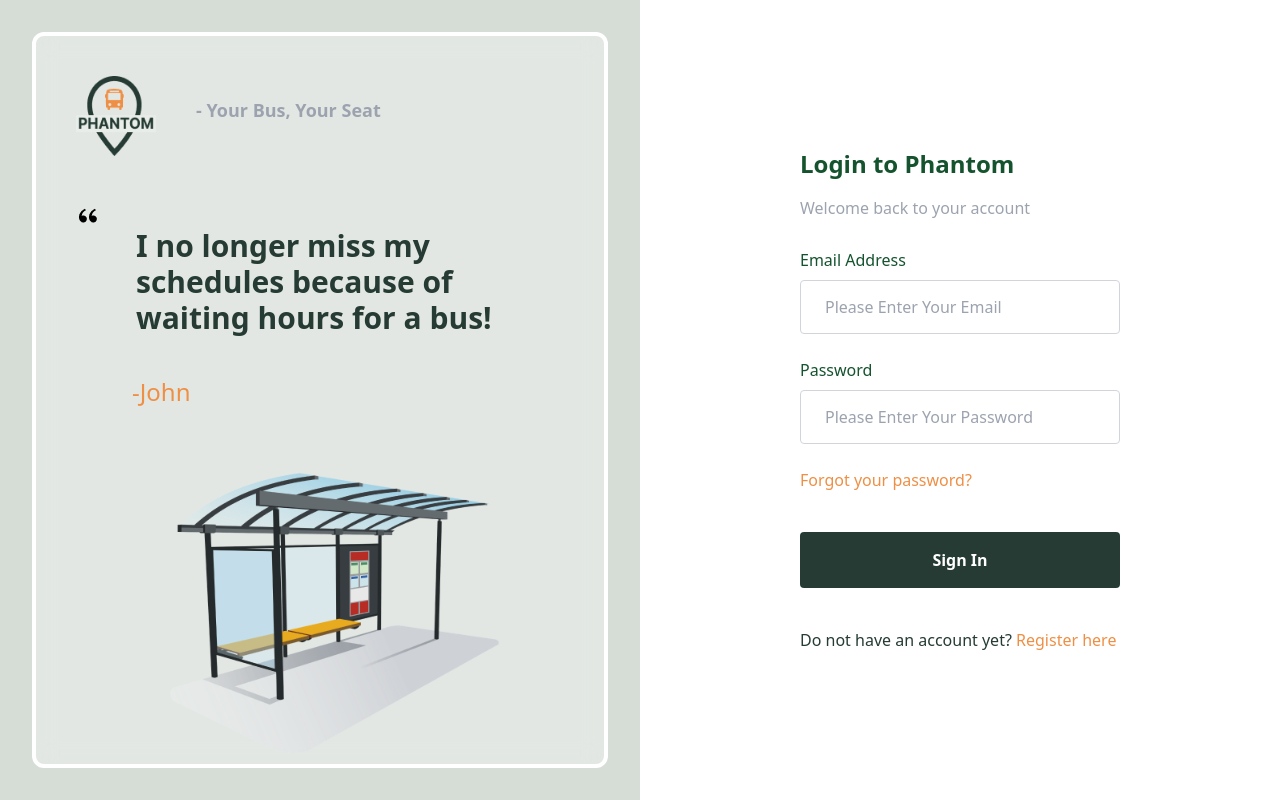
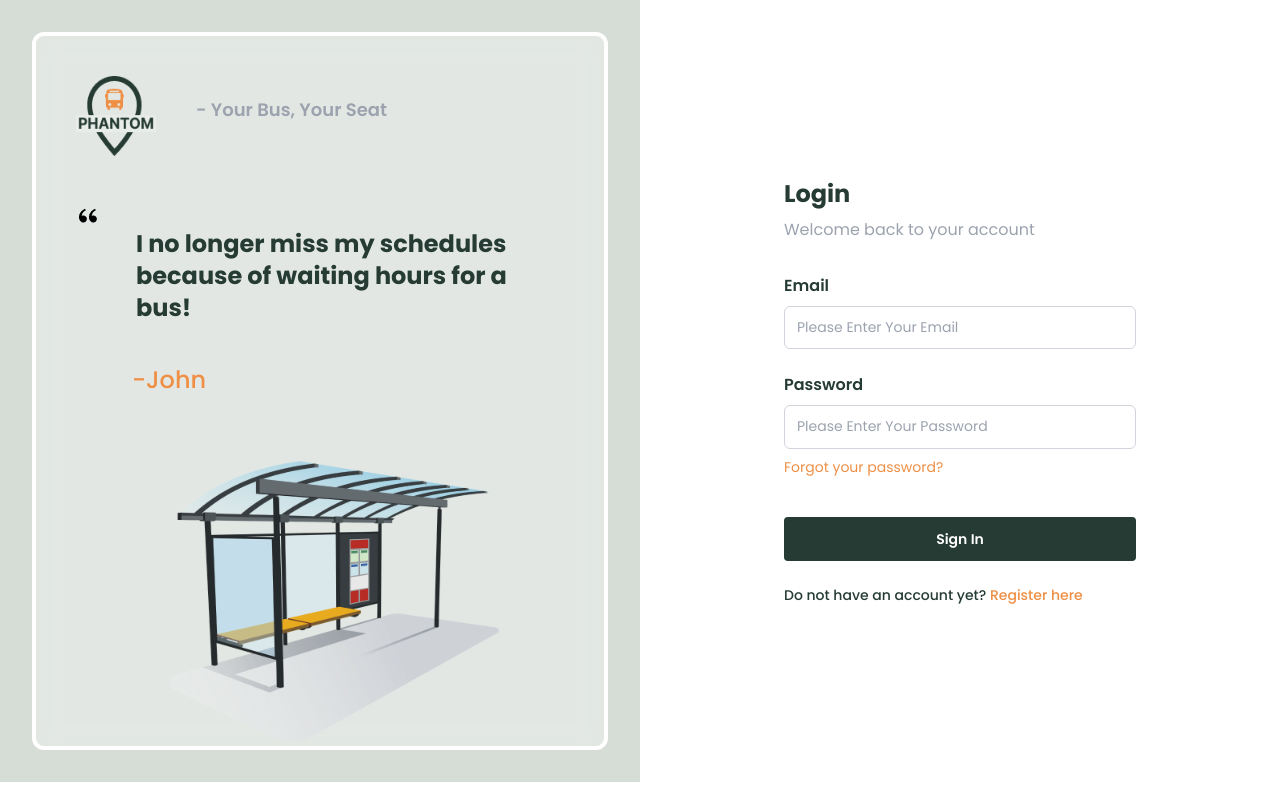
Before and after one commit to atlp-rwanda/rca-phantom-team2-fe, a React (Vite) app: page /signin in a window 1280 px wide. Built offline with nearby package versions, Linux system fonts and the light colour scheme.

Commit message:
feat(signIn): adjust styles

```diff
--- a/src/pages/SignIn.tsx
+++ b/src/pages/SignIn.tsx
@@ -1,83 +1,96 @@
-import { useState } from 'react'
-import { Field, Form, Formik, ErrorMessage } from 'formik';
-import * as Yup from 'yup';
-import { useDispatch } from 'react-redux';
-import { login } from '../store/authApi';
-import { Oval } from 'react-loader-spinner';
-import { useNavigate } from 'react-router';
+import { useState } from "react";
+import { Field, Form, Formik, ErrorMessage } from "formik";
+import * as Yup from "yup";
+import { useDispatch } from "react-redux";
+import { login } from "../store/authApi";
+import { Oval } from "react-loader-spinner";
+import { useNavigate } from "react-router";
 import { Link } from "react-router-dom";
 
-
-
-export default function SignIn (){
+export default function SignIn() {
   const [errortext, setErrortext] = useState<string>("");
   const [loading, setLoading] = useState<boolean>(false);
   // rome-ignore lint/suspicious/noExplicitAny: <explanation>
-const  dispatch: any = useDispatch();
+  const dispatch: any = useDispatch();
   const navigate = useNavigate();
 
   return (
-
-    <div className='flex h-screen'>
-
-<div className='hidden sm:block w-1/2'>
-  <div className='bg-bgsecondary  w-full h-full  flex justify-center items-center '>
-
+    <div className="flex font-poppins">
+      <div className="hidden sm:block w-1/2">
+        <div className="bg-bgsecondary  w-full h-full  flex justify-center items-center ">
           <div className="w-full h-full main--login-bg p-16 md:p-8">
             {/* inner bg */}
 
-  <div className="backdrop-blur-md bg-white/30 h-full border-4 border-white w-full rounded-xl relative" >
-
-
- <div className="flex ml-10 mt-10" >
+            <div className="backdrop-blur-md bg-white/30 h-full border-4 border-white w-full rounded-xl relative">
+              <div className="flex ml-10 mt-10">
                 {/* rome-ignore lint/a11y/useAltText: <explanation> */}
-   <img src="/assets/Logo.png" className="w-24 h-24 md:w-20 md:h-20" />
- <h2 className='text-gray-400 font-semibold text-lg px-10 py-10 md:py-5' > - Your Bus, Your Seat</h2>
-
+                <img
+                  src="/assets/Logo.png"
+                  className="w-24 h-24 md:w-20 md:h-20"
+                />
+                <h2 className="text-gray-400 font-semibold text-lg px-10 py-10 md:py-5">
+                  {" "}
+                  - Your Bus, Your Seat
+                </h2>
               </div>
               {/* rome-ignore lint/a11y/useAltText: <explanation> */}
               <img src="/assets/quotes.png" className="w-6 h-6 ml-10 mt-12" />
 
               <div className="">
-<h1 className='ml-5 mb-5 px-20 font-bold text-3xl text-bgprimary '>I no longer miss
-my schedules because
-of waiting hours
-for a bus!</h1>
+                <h1 className="ml-5 mb-5 px-20 font-bold text-2xl text-bgprimary ">
+                  I no longer miss my schedules because of waiting hours for a
+                  bus!
+                </h1>
                 <div className="flex justify-start">
-<h1 className='px-24 py-5 font-semibold text-3xl text-bgyellow lg:font-medium md:text-2xl '>-John</h1>
+                  <h1 className="px-24 py-5 font-semibold text-2xl text-bgyellow lg:font-medium md:text-2xl ">
+                    -John
+                  </h1>
                 </div>
                 {/* rome-ignore lint/a11y/useAltText: <explanation> */}
-<img src="/assets/shelter_bus.png" className=" ml-32 mt-8  w-3/5  md:mt-10"  />
+                <img
+                  src="/assets/shelter_bus.png"
+                  className=" ml-32 mt-8  w-3/5  md:mt-10"
+                />
+              </div>
             </div>
           </div>
         </div>
       </div>
 
-
-
-</div>
-
       {/* form side */}
-<div className='md:w-1/2 flex flex-col justify-center lg:px-40 px-10 py-10 lg:py-72'>
-  <h1 className='text-2xl font-bold mb-3 text-green-900'>Login to Phantom </h1>
-        <p className='py-1 text-base border-gray-300 text-gray-400'>Welcome back to your account</p>
+      <div className="md:w-1/2 flex flex-col justify-center lg:px-36 px-10 py-10">
+        <h1 className="text-2xl font-bold mb-2 text-dark-green">Login</h1>
+        <p className="text-base border-gray-300 text-gray-400 mb-2">
+          Welcome back to your account
+        </p>
         <Formik
-          initialValues={{ email: '', password: '' }}
+          initialValues={{ email: "", password: "" }}
           validationSchema={Yup.object({
-            email: Yup.string().email('Invalid email address').required('Required'),
-            password: Yup.string().min(6, 'Too Short!').max(50, 'Too Long!').required('Required'),
+            email: Yup.string()
+              .email("Invalid email address")
+              .required("Required"),
+            password: Yup.string()
+              .min(6, "Too Short!")
+              .max(50, "Too Long!")
+              .required("Required"),
           })}
           onSubmit={(values, { setSubmitting }) => {
-            setTimeout( async() => {
+            setTimeout(async () => {
               setLoading(true);
-              const resultAction = await dispatch(login({ email: values.email, password: values.password, device_id: window.location.hostname }));
+              const resultAction = await dispatch(
+                login({
+                  email: values.email,
+                  password: values.password,
+                  device_id: window.location.hostname,
+                })
+              );
               if (login.fulfilled.match(resultAction)) {
                 setErrortext("");
                 setLoading(false);
                 setSubmitting(false);
-                navigate('/dashboard');
+                navigate("/dashboard");
               } else {
-                if(resultAction.payload){
+                if (resultAction.payload) {
                   setErrortext(resultAction.payload.message);
                 }
                 setErrortext(resultAction.payload.message);
@@ -87,54 +100,76 @@ for a bus!</h1>
             }, 400);
           }}
         >
-          <Form className='flex flex-col justify-center'>
-            <label htmlFor='email' className='mb-2 mt-6 font-base text-green-900'>
-              Email Address
+          <Form className="flex flex-col justify-center">
+            <label
+              htmlFor="email"
+              className="mb-2 mt-6 font-base text-dark-green font-semibold"
+            >
+              Email
             </label>
             <Field
-              name='email'
-              type='email'
-              className='focus:shadow-outline w-full  appearance-none rounded border border-gray-300 py-4 px-6 leading-tight text-gray-700 focus:outline-none'
-              placeholder='Please Enter Your Email'
+              name="email"
+              type="email"
+              className="focus:shadow-outline w-full  appearance-none rounded-md border border-gray-300 p-3 leading-tight text-gray-700 focus:outline-none text-sm"
+              placeholder="Please Enter Your Email"
             />
-            <ErrorMessage name='email'>{(msg) => <div className='my-1 text-red-500 text-sm'>{msg}</div>}</ErrorMessage>
+            <ErrorMessage name="email">
+              {(msg) => <div className="my-1 text-red-500 text-sm">{msg}</div>}
+            </ErrorMessage>
 
-            <label htmlFor='password' className='mb-2 mt-6 font-base text-green-900'>
+            <label
+              htmlFor="password"
+              className="mb-2 mt-6 font-base text-dark-green font-semibold"
+            >
               Password
             </label>
             <Field
-              name='password'
-              type='passowrd'
-              className='focus:shadow-outline w-full appearance-none rounded border border-gray-300 py-4 px-6 leading-tight text-gray-700 focus:outline-none'
-              placeholder='Please Enter Your Password'
+              name="password"
+              type="passowrd"
+              className="focus:shadow-outline w-full appearance-none rounded-md border border-gray-300 p-3 leading-tight text-gray-700 focus:outline-none text-sm"
+              placeholder="Please Enter Your Password"
             />
-            <ErrorMessage name='password'>{(msg) => <div className='my-1 text-red-500 text-sm'>{msg}</div>}</ErrorMessage>
-            <div>{
-              (errortext && <div className='my-1 text-red-500 text-xs'>{errortext}</div>)
-              }</div>
+            <ErrorMessage name="password">
+              {(msg) => <div className="my-1 text-red-500 text-sm">{msg}</div>}
+            </ErrorMessage>
+            <div>
+              {errortext && (
+                <div className="my-1 text-red-500 text-xs">{errortext}</div>
+              )}
+            </div>
             <Link to="/forgot-password">
-              <div className='text-bgyellow mt-6'> Forgot your password?</div></Link>
+              <div className="text-bgyellow mt-2 text-sm">
+                {" "}
+                Forgot your password?
+              </div>
+            </Link>
             <button
-              type='submit'
-              className='flex items-center justify-center focus:shadow-outline mt-10 font-bold bg-bgprimary text-white py-4 px-4 rounded'
+              type="submit"
+              className="flex items-center justify-center focus:shadow-outline mt-10 font-semibold bg-bgprimary text-white py-3 rounded text-sm"
             >
-              {
-                (loading?  <Oval
+              {loading ? (
+                <Oval
                   height={20}
                   width={20}
                   color="#fff"
                   wrapperStyle={{}}
                   wrapperClass=""
                   visible={true}
-                  ariaLabel='oval-loading'
+                  ariaLabel="oval-loading"
                   secondaryColor="#fff"
                   strokeWidth={5}
                   strokeWidthSecondary={5}
-
-                />: "Sign In")
-              }
+                />
+              ) : (
+                "Sign In"
+              )}
             </button>
-            <div className="text-bgprimary mt-10">Do not have an account yet? <a className='text-bgyellow' href="">Register here</a></div>
+            <div className="text-bgprimary mt-6 text-sm font-medium">
+              Do not have an account yet?{" "}
+              <a className="text-bgyellow" href="">
+                Register here
+              </a>
+            </div>
           </Form>
         </Formik>
       </div>
--- a/src/store/authApi.ts
+++ b/src/store/authApi.ts
@@ -1,16 +1,18 @@
-import { createAsyncThunk } from '@reduxjs/toolkit';
-import axios from 'axios';
-import baseUrl from '../utils/url';
+import { createAsyncThunk } from "@reduxjs/toolkit";
+import axios from "axios";
+import baseUrl from "../utils/url";
 
 export const login = createAsyncThunk(
-  'auth/login',
-  async (payload: { email: string; password: string, device_id: string }, thunkAPI) => {
+  "auth/login",
+  async (
+    payload: { email: string; password: string; device_id: string },
+    thunkAPI
+  ) => {
     try {
       const { data } = await axios.post(`${baseUrl}/users/signin`, payload);
-      console.log(data);
       return data;
-    // rome-ignore lint/suspicious/noExplicitAny: <explanation>
-}  catch (error: any) {
+      // rome-ignore lint/suspicious/noExplicitAny: <explanation>
+    } catch (error) {
       return thunkAPI.rejectWithValue(error.response.data);
     }
   }
```
Also changed, not shown: 1 other file (tests, documents, lock files or other folders). Lines whose indentation alone changed are shown as unchanged.
